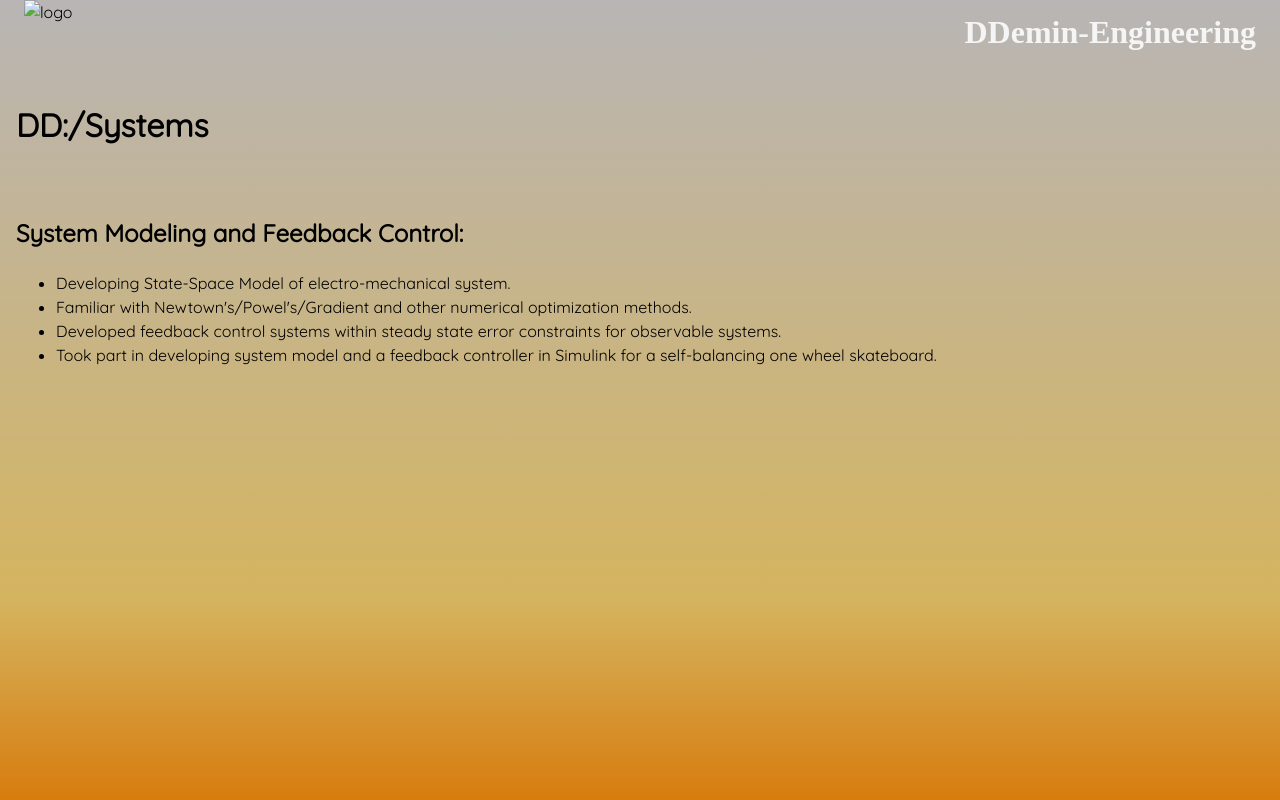
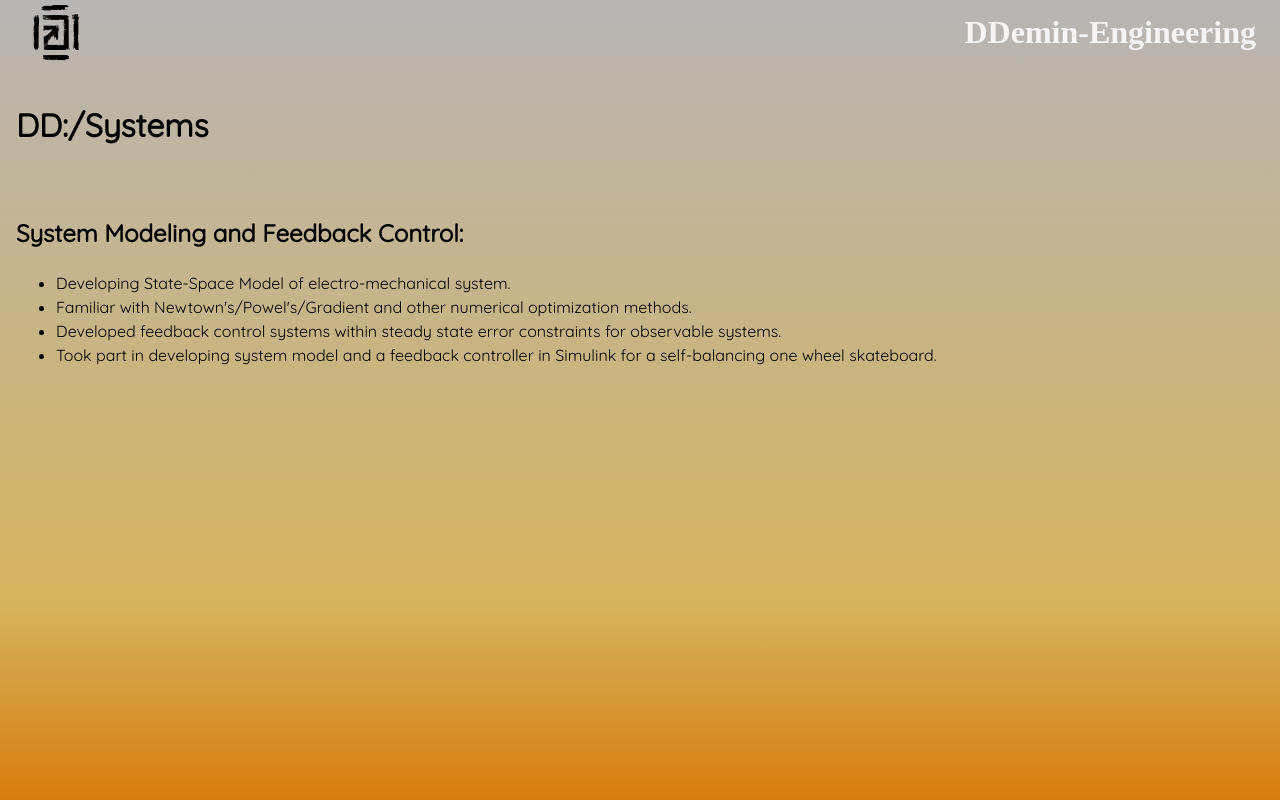
Before and after one commit to ddemin-engineering/ddemin-engineering.github.io, a plain HTML site: page pages/systems.html in a window 1280 px wide. Drawn offline with Linux system fonts and the light colour scheme; a web font is replaced by a local one.

Commit message:
skill-pages: Fix broken logo link

```diff
--- a/pages/systems.html
+++ b/pages/systems.html
@@ -25,7 +25,7 @@
     <!-- This is a Nav bar  -->
      <nav>
         <a href="../index.html">
-            <img  src="../public/assets/centered_arrow.png" alt="logo">
+            <img  src="../public/assets/centered_arrow_250px.png" alt="logo">
             <h2>DDemin-Engineering</h2>
         </a>
 
```
Also changed, not shown: pages/programming.html (+0 -14 lines).
